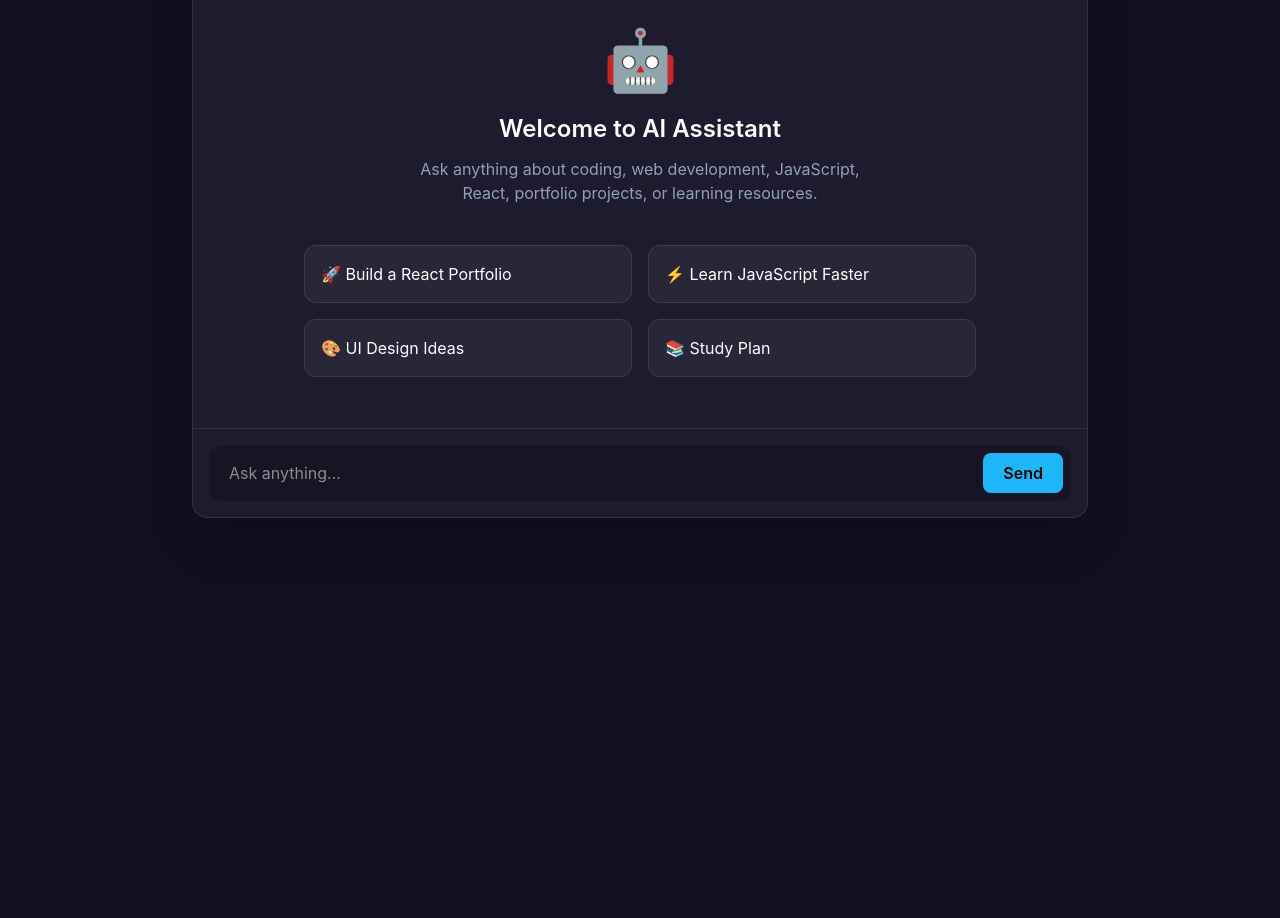
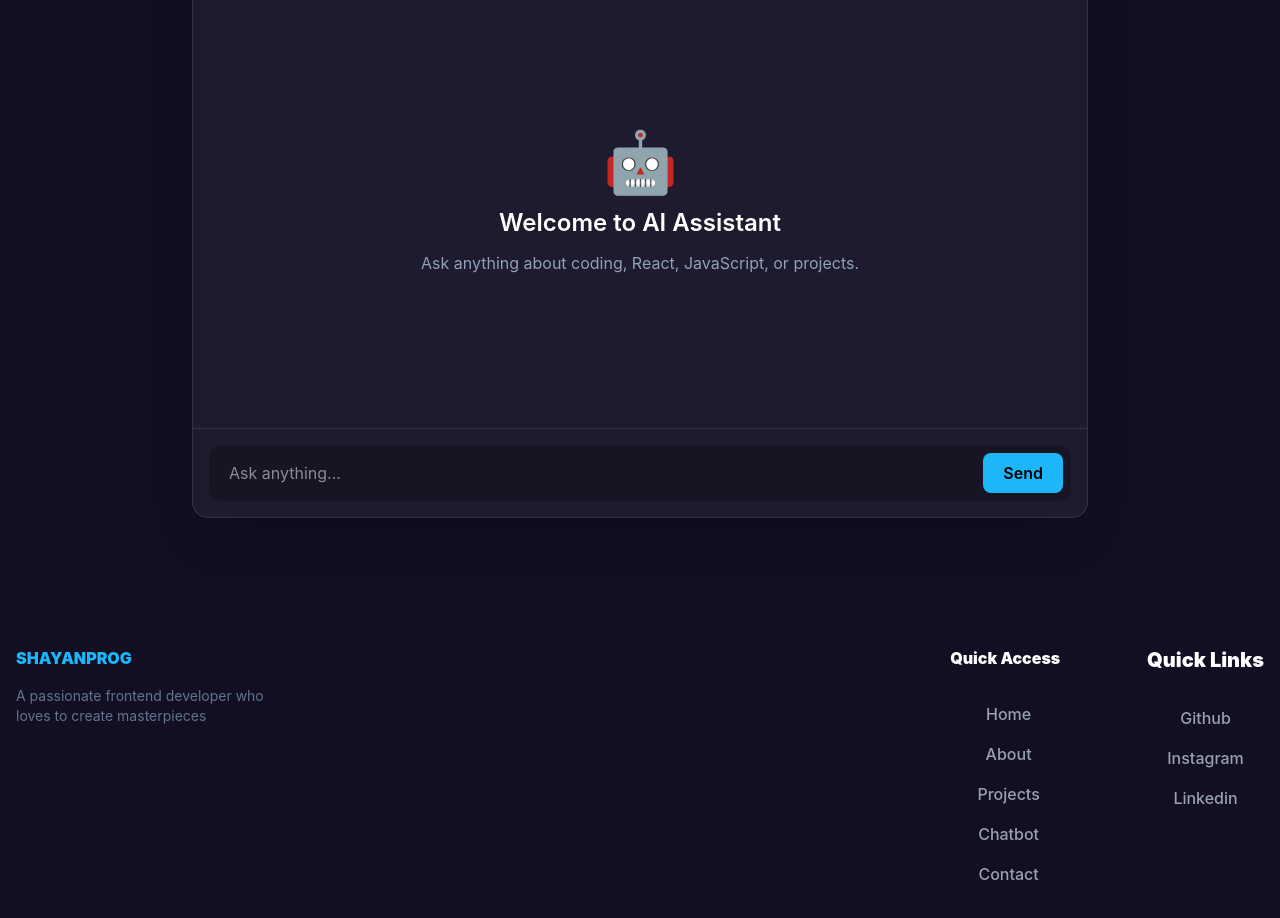
Before and after one commit to Codercosmos12/Portfolio-v4-Full-Stack-, a React (Vite) app: page /components/chatbot in a window 1280 px wide. Shown: the part 460-1378 px from the top of the page. Before the commit the page ends 978 px from the top, so only its background shows below. Built offline with nearby package versions, Linux system fonts and the light colour scheme.

Commit message:
Refactor Chatbot to integrate Contact component
Refactor Chatbot component to include Contact functionality and improve structure.

```diff
--- a/src/components/chatbot/Chatbot.jsx
+++ b/src/components/chatbot/Chatbot.jsx
@@ -1,7 +1,20 @@
-import React, {useState} from 'react'
+import React, { useState } from "react";
+import {
+    RiTimeFill,
+    RiLinkedinBoxFill,
+    RiGithubFill,
+    RiMailFill,
+    RiInstagramFill
+} from '@remixicon/react';
+import { Link } from "react-router-dom";
 
-const Chatbot = () => {
-    const gradient = "bg-gradient-to-r from-[#1db6f8] via-[#14B8A6] to-[#8B5CF6] bg-clip-text text-transparent";
+
+const Contact = () => {
+
+ const gradient = "bg-gradient-to-r from-[#1db6f8] via-[#14B8A6] to-[#8B5CF6] bg-clip-text text-transparent"
+    const footerLinks = "text-gray-400 transition-all duration-400 ease hover:text-white font-medium"
+
+
     const [input, setInput] = useState("");
     const [messages, setMessages] = useState([]);
 
@@ -37,7 +50,10 @@ const sendMessage = async () => {
             console.error(error);
         }
     };
+
+
     return (
+
         <div className='flex flex-col items-center justify-center text-center w-full mt-24 px-4 animate-fadeIn'>
 
             <h1 className='text-3xl md:text-4xl lg:text-5xl font-medium'>
@@ -69,46 +85,31 @@ const sendMessage = async () => {
 
                     </div>
 
-            {/* Chat Area */}
-            <div className='h-[450px] flex flex-col justify-center items-center p-8'>
+                    <div className='h-[450px] flex flex-col p-4 overflow-y-auto space-y-3'>
 
-                <div className='text-6xl mb-6'>
-                    🤖
+                        {messages.length === 0 && (
+                            <div className='flex flex-col justify-center items-center h-full text-center'>
+                                <div className='text-6xl mb-4'>🤖</div>
+                                <h2 className='text-2xl font-semibold'>Welcome to AI Assistant</h2>
+                                <p className='text-slate-400 mt-3 max-w-md'>
+                                    Ask anything about coding, React, JavaScript, or projects.
+                                </p>
                             </div>
+                        )}
 
-                <h2 className='text-2xl font-semibold'>
-                    Welcome to AI Assistant
-                </h2>
-
-                <p className='text-slate-400 mt-3 max-w-md'>
-                    Ask anything about coding, web development,
-                    JavaScript, React, portfolio projects,
-                    or learning resources.
-                </p>
-
-                {/* Suggestion Cards */}
-                <div className='grid grid-cols-1 sm:grid-cols-2 gap-4 mt-10 w-full max-w-2xl'>
-
-                    <button className='bg-white/5 border border-white/10 rounded-xl p-4 text-left hover:border-(--primary-color) hover:translate-y-[-4px] transition-all duration-300'>
-                        🚀 Build a React Portfolio
-                    </button>
-
-                    <button className='bg-white/5 border border-white/10 rounded-xl p-4 text-left hover:border-(--primary-color) hover:translate-y-[-4px] transition-all duration-300'>
-                        ⚡ Learn JavaScript Faster
-                    </button>
-
-                    <button className='bg-white/5 border border-white/10 rounded-xl p-4 text-left hover:border-(--primary-color) hover:translate-y-[-4px] transition-all duration-300'>
-                        🎨 UI Design Ideas
-                    </button>
-
-                    <button className='bg-white/5 border border-white/10 rounded-xl p-4 text-left hover:border-(--primary-color) hover:translate-y-[-4px] transition-all duration-300'>
-                        📚 Study Plan
-                    </button>
+                        {messages.map((msg, i) => (
+                            <div
+                                key={i}
+                                className={`max-w-[70%] p-3 rounded-lg text-sm ${msg.role === "user"
+                                        ? "ml-auto bg-blue-500 text-white"
+                                        : "mr-auto bg-white/10 text-white"
+                                    }`}
+                            >
+                                {msg.text}
+                            </div>
+                        ))}
 
                     </div>
-
-            </div>
-
                     {/* Input Area */}
                     <div className='border-t border-white/10 p-4'>
 
@@ -138,8 +139,39 @@ const sendMessage = async () => {
 
             </div>
 
+              <div className='flex flex-col lg:flex-row justify-between gap-12 lg:gap-0 items-start w-full mt-32 mb-16'>
+              <div className='flex flex-col w-full lg:w-1/2'>
+                <div className="flex flex-col self-start text-left">
+                <h3 className='font-black text-(--primary-color) hover:scale-105 transition-all duration-400 ease cursor-pointer mb-4'>SHAYANPROG</h3>
+                <p className='text-slate-500 text-sm'>A passionate frontend developer who <br /> loves to create masterpieces</p>
                 </div>
+              </div>
+              <div className='grid grid-cols-1 sm:grid-cols-2 gap-10 sm:gap-20'>
+                <div className='flex flex-col gap-y-4 '>
+                <h3 className='flex gap-2 mb-4 font-black'>Quick Access</h3>
+               <Link className={footerLinks} to="/">Home</Link>
+                    <Link className={footerLinks} to="/components/about">About</Link>
+                    <Link className={footerLinks} to="/components/projects">Projects</Link>
+                    <Link className={footerLinks} to="/components/chatbot">Chatbot</Link>
+                    <Link className={footerLinks} to="/components/contact">Contact</Link>
+                </div>
+                <div className='flex flex-col gap-y-4  '>
+                <h3 className='flex gap-2 mb-4 font-black text-xl '>Quick Links</h3>
+                <a className={footerLinks} href="https://github.com/Codercosmos12">Github</a>
+                <a className={footerLinks} href="https://www.linkedin.com/in/muhammad-shayan-1b272830a/">Instagram</a>
+                <a className={footerLinks} href="https://www.instagram.com/sinisteraura123/">Linkedin</a>
+                </div>
+              </div>
+          </div>
+
+
+
+
+        </div>
+
     )
+
 }
 
-export default Chatbot
+
+export default Contact
```
Lines whose indentation alone changed are shown as unchanged.
